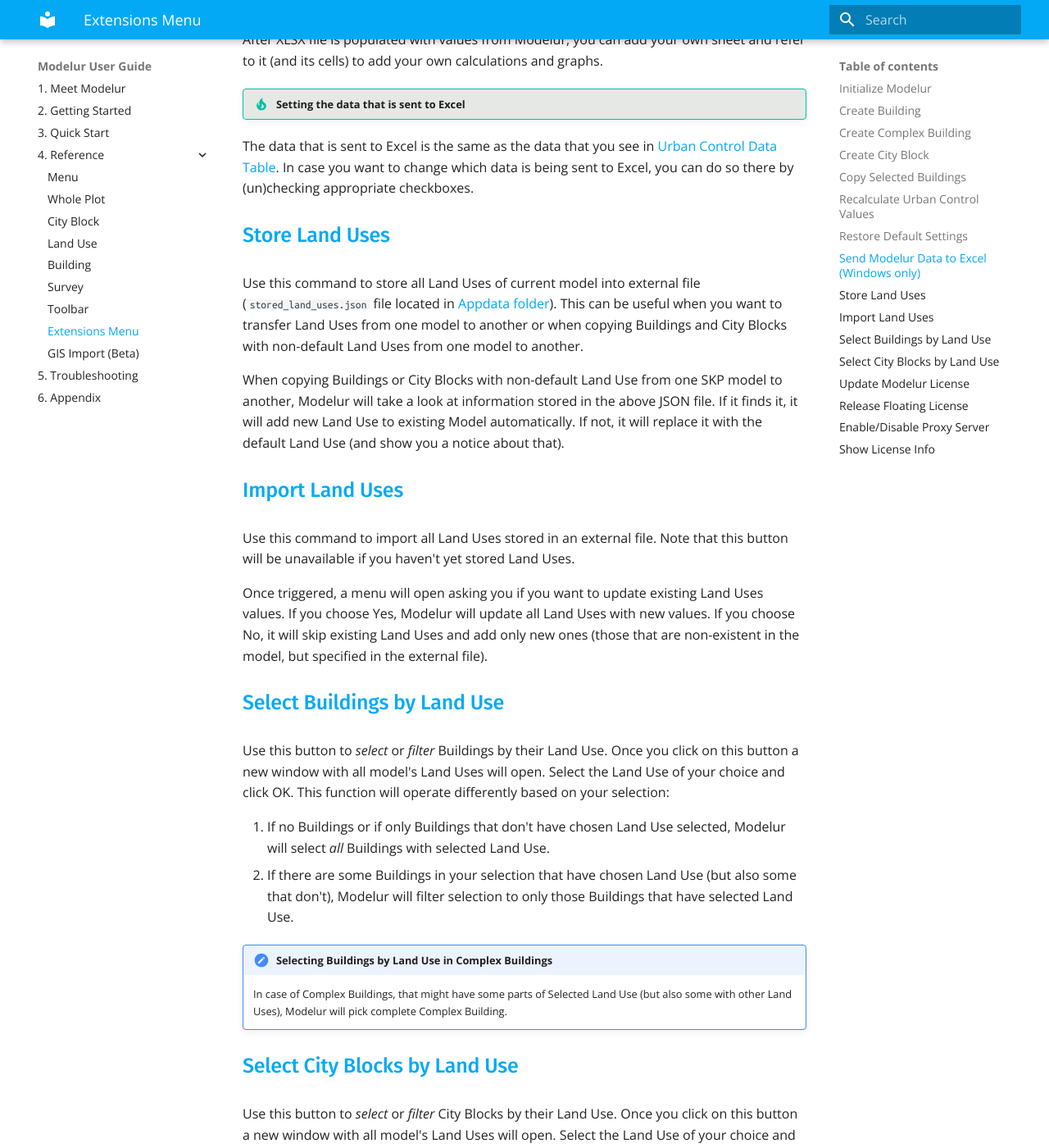
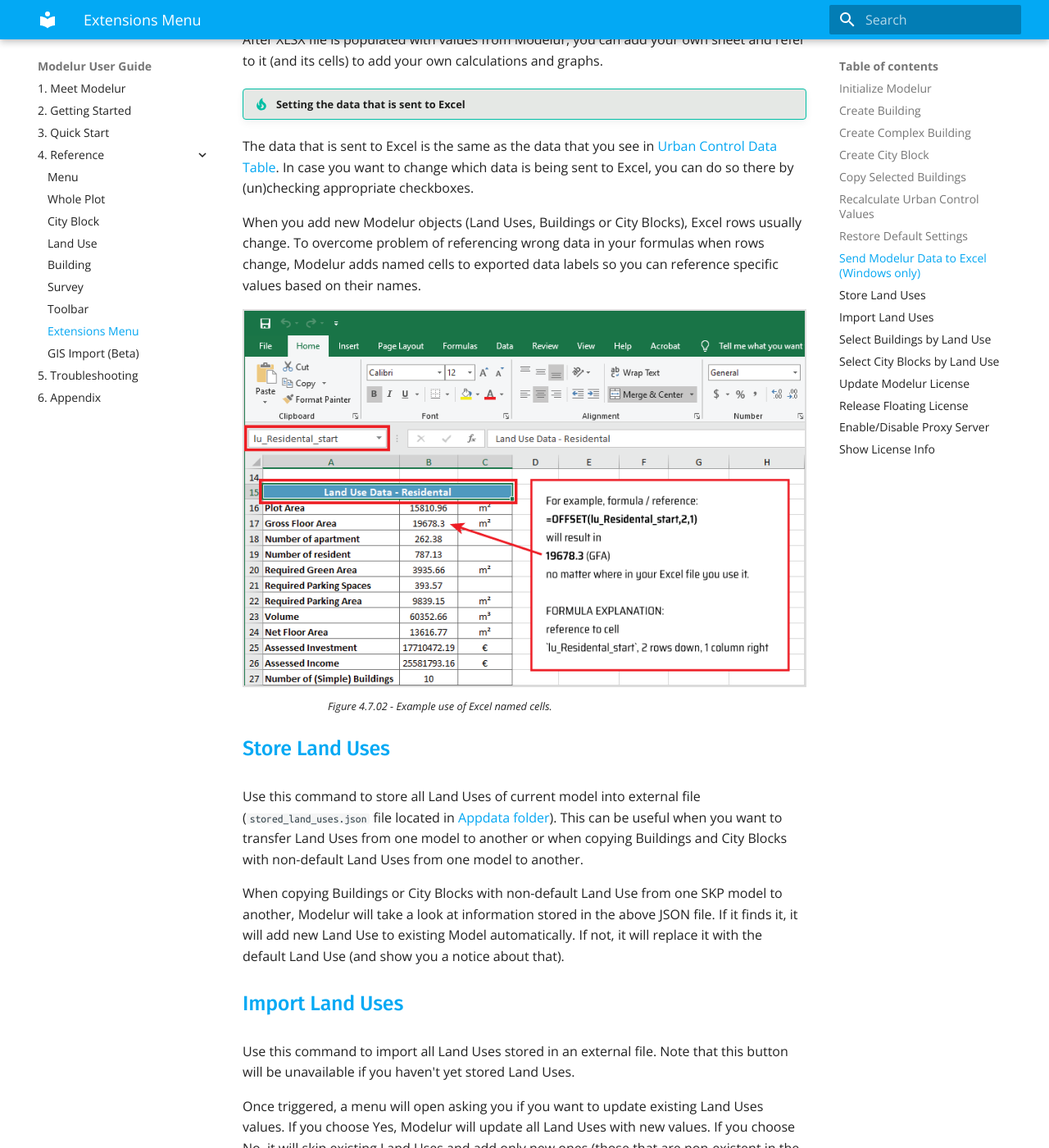
Before and after one commit to Modelur/docs, an MkDocs documentation site: the page built from docs/reference/extensions_menu.md, in a window 1280 px wide and 1400 px high, scrolled down 2295 px. Shown: the whole window at 82% size. Built offline with MkDocs 1.6.1 and Material for MkDocs 9.7.7, drawn with Linux system fonts in a browser that asks for light colours; old or Windows-style settings are respelled for this version of MkDocs.

Commit message:
Add named cells description

```diff
--- a/docs/reference/extensions_menu.md
+++ b/docs/reference/extensions_menu.md
@@ -57,6 +57,15 @@
 Control Data Table](menu/#tools). In case you want to change which data is being
 sent to Excel, you can do so there by (un)checking appropriate checkboxes.
 
+When you add new Modelur objects (Land Uses, Buildings or City Blocks), Excel rows usually
+change. To overcome problem of referencing wrong data in your formulas when rows change,
+Modelur adds named cells to exported data labels so you can reference specific values based
+on their names.
+
+![Modelur_menu entry](../img/excel_named_cells.png)
+
+<figcaption>Figure 4.7.02 - Example use of Excel named cells.</figcaption>
+
 #### Store Land Uses ####
 
 Use this command to store all Land Uses of current model into external file (`stored_land_uses.json` file located in [Appdata folder](/getting-started/#modelur-location)). This can be useful when you want to transfer Land Uses from one model to another or when copying Buildings and City Blocks with non-default Land Uses from one model to another.
```
Also changed, not shown: docs/img/excel_named_cells.png (added), 1 other file.
